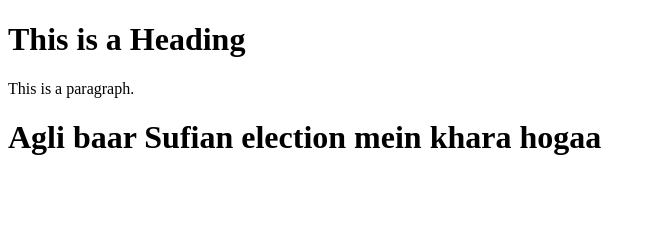
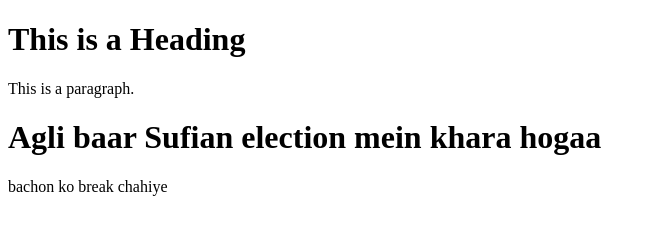
Before and after one commit to tahirmahmood-superior/bscs6a, a plain HTML site: page index.html in a window 1280 px wide. Shown: the whole page, without its empty margins (0-656 px from the left). Drawn offline with Linux system fonts and the light colour scheme.

Commit message:
Add bachon ki break

```diff
--- a/index.html
+++ b/index.html
@@ -8,6 +8,7 @@
 <h1>This is a Heading</h1>
 <p>This is a paragraph.</p>
 <h1> Agli baar Sufian election mein khara hogaa</h1>
+<p> bachon ko break chahiye</p>
 
 </body>
 </html>
```
